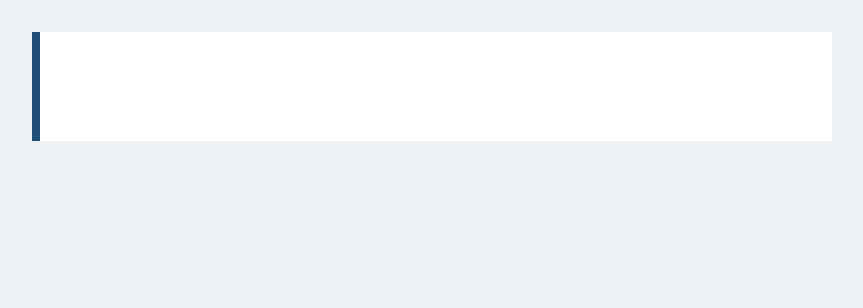
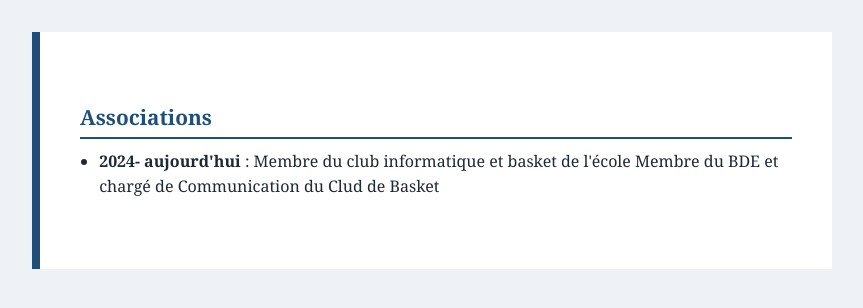
Before and after one commit to Samuel07-hub/mon-cv, a plain HTML site: page index.html in a window 1280 px wide. Shown: the whole page, without its empty margins (208-1071 px from the left). Drawn offline with Linux system fonts and the light colour scheme.

Commit message:
mise en place de la section associations

```diff
--- a/index.html
+++ b/index.html
@@ -25,7 +25,12 @@
     </section>
 
     <section id="associations">
+      <h2>Associations</h2>
+      <ul>
+      <li><strong>2024- aujourd'hui</strong> : Membre du club informatique et basket de l'école
+Membre du BDE et chargé de Communication du Clud de Basket </li>
 
+      </ul>
     </section>
   </main>
 </body>
```
